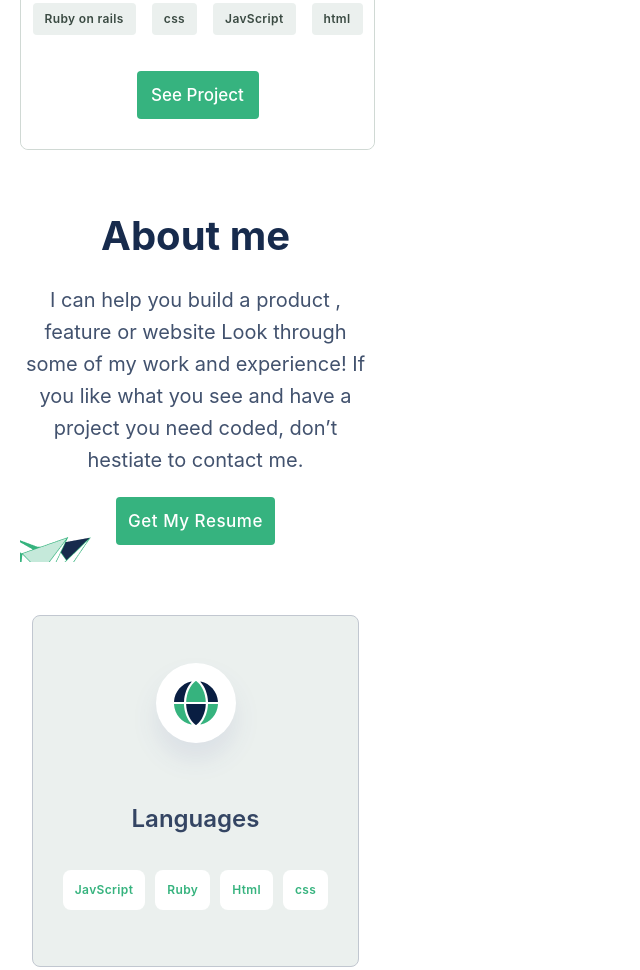
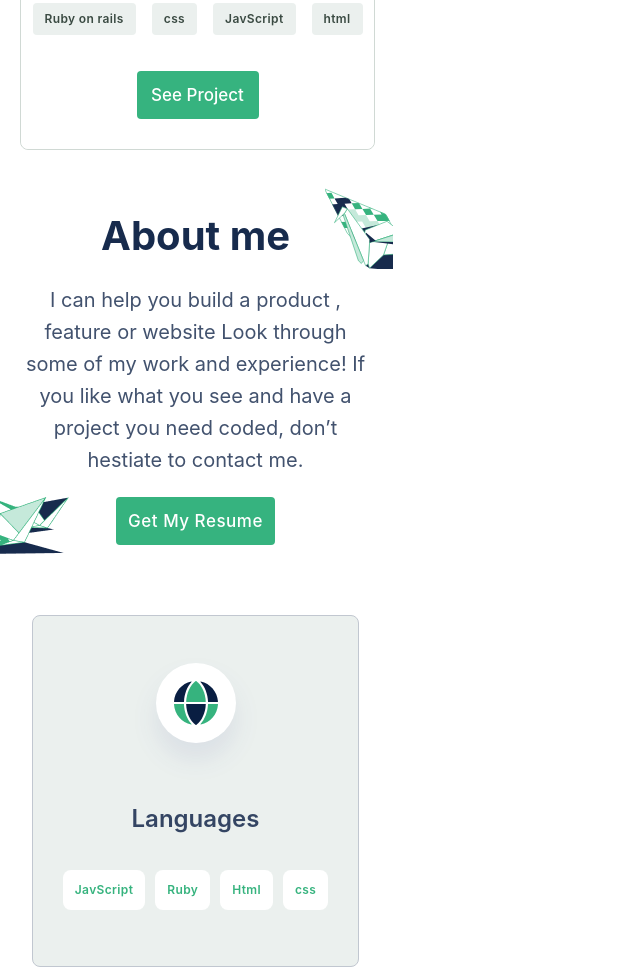
Before and after one commit to Achilles-Dev/my-portfolio-website, a website: page index.html in a window 1280 px wide. Shown: the part 3787-4757 px from the top of the page, without its empty margins (0-640 px from the left). Drawn offline with Linux system fonts and the light colour scheme.

Commit message:
modify backgroud image

```diff
--- a/style.css
+++ b/style.css
@@ -299,24 +299,24 @@ body {
   width: 375px;
   height: 1625px;
   top: 3927px;
+  padding-right: 10px;
+  background: url("/assets/images/Mask-Group.svg") top right no-repeat;
 }
 
 .about-title {
   display: flex;
   flex-direction: column;
   align-items: center;
-  padding: 0;
+  padding: 0 10px;
   position: static;
-  width: 351px;
+  width: 100%;
   height: 350px;
   left: 12px;
-  top: calc(50% - 333px / 2 - 582px);
   flex: none;
   order: 0;
   flex-grow: 0;
   margin-top: 64px;
-  background-image: url("/assets/images/illustration-\ about\ me-\ mobile.png");
-  background-repeat: no-repeat;
+  background: url("/assets/images/illustration-\ about\ me-\ mobile.png") bottom left no-repeat;
 }
 
 .about-title h2 {
```
Also changed, not shown: assets/images/Img-Plaholder.svg (renamed from assets/images/Img Plaholder.svg), assets/images/Mask-Group.svg (added).
